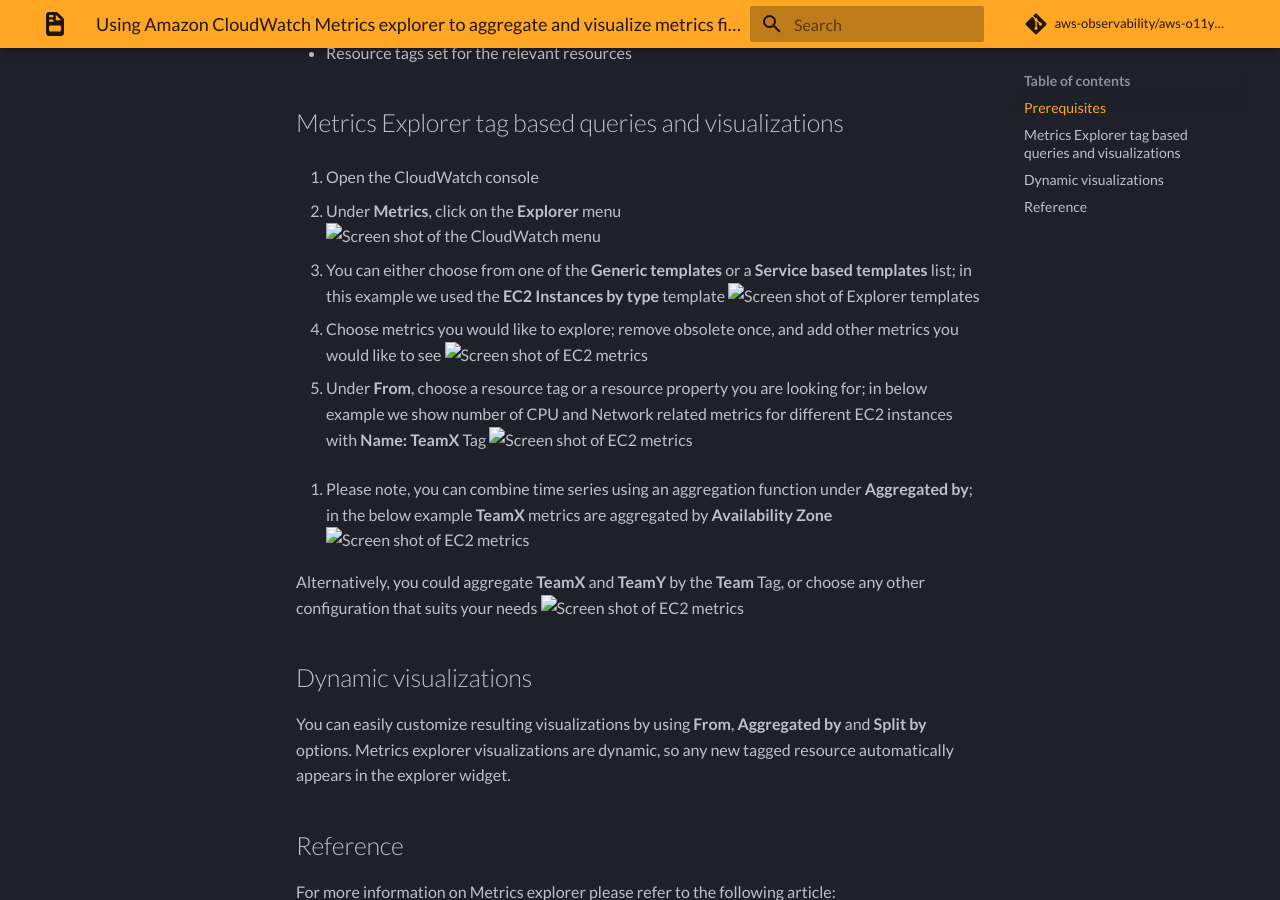
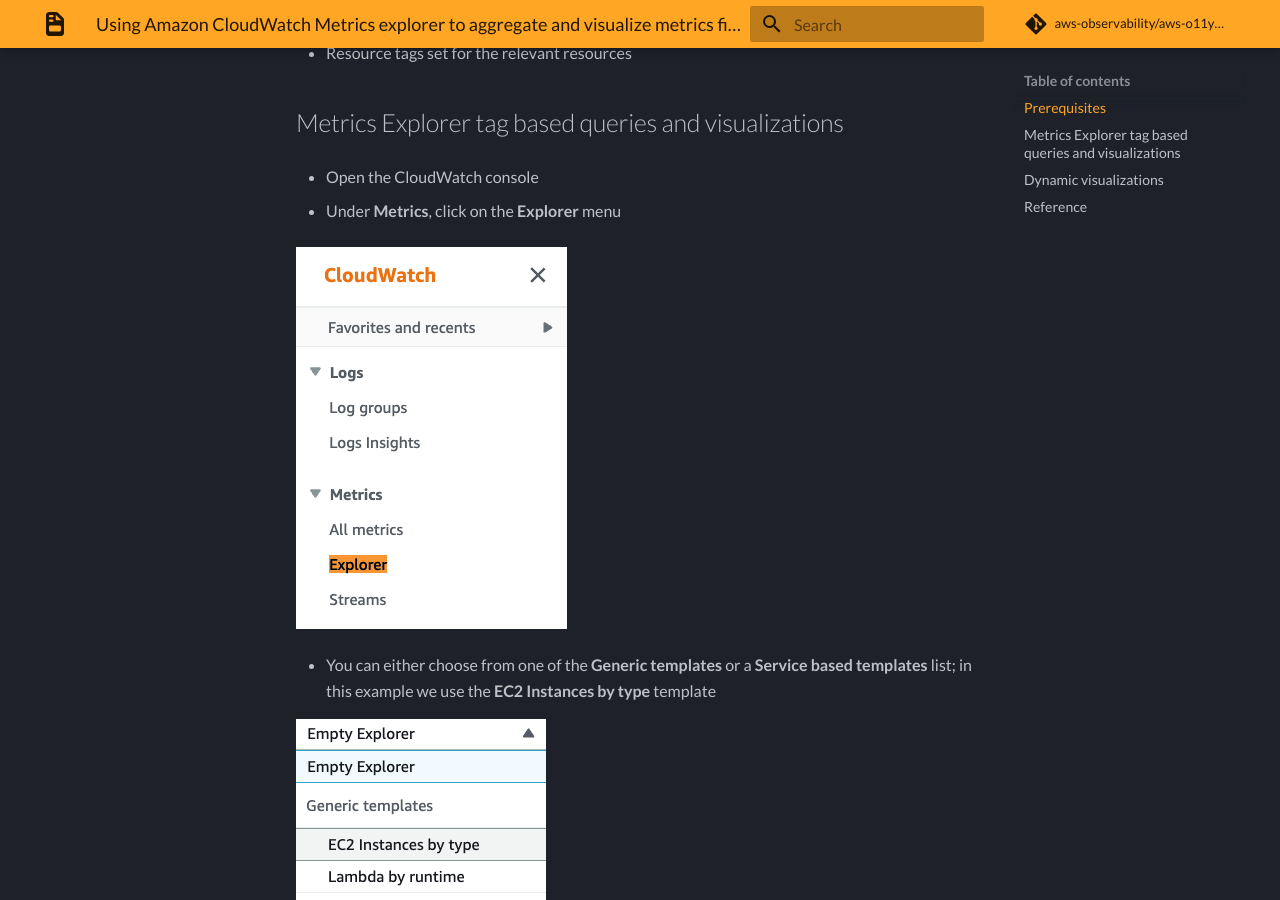
Before and after one commit to aws-observability/aws-o11y-recipes, an MkDocs documentation site: the page built from docs/recipes/metrics-explorer-filter-by-tags.md, in a window 1280 px wide and 900 px high, scrolled down 677 px. Built offline with MkDocs 1.6.1 and Material for MkDocs 9.7.7, drawn with Linux system fonts in a browser that asks for light colours; some web fonts are replaced; comment, search, counter and statistics services are not loaded; some of the changed text lies outside the part shown.

Commit message:
Update metrics-explorer-filter-by-tags.md
Updated Metrics Explorer as there were formatting differences between material and the default github theme and the way material handles html tags

```diff
--- a/docs/recipes/metrics-explorer-filter-by-tags.md
+++ b/docs/recipes/metrics-explorer-filter-by-tags.md
@@ -16,26 +16,39 @@
 
 ## Metrics Explorer tag based queries and visualizations
 
-1. Open the CloudWatch console
+*  Open the CloudWatch console
 
-2. Under <b>Metrics</b>, click on the <b>Explorer</b> menu </br>
-<img src="../images/metrics-explorer-filter-by-tags/metrics-explorer-cw-menu.png" alt="Screen shot of the CloudWatch menu" width="271" height="382" style="vertical-align:left">
+*  Under <b>Metrics</b>, click on the <b>Explorer</b> menu
 
-3. You can either choose from one of the <b>Generic templates</b> or a <b>Service based templates</b> list; in this example we used the <b>EC2 Instances by type</b> template
-<img src="../images/metrics-explorer-filter-by-tags/metrics-explorer-templates-ec2-by-type.png" alt="Screen shot of Explorer templates" width="250" height="601" style="vertical-align:left">
+![Screen shot of metrics filtered by tag](../images/metrics-explorer-filter-by-tags/metrics-explorer-cw-menu.png)
+<!-- <img src="../images/metrics-explorer-filter-by-tags/metrics-explorer-cw-menu.png" alt="Screen shot of the CloudWatch menu" width="271" height="382" style="vertical-align:left"> -->
 
-4. Choose metrics you would like to explore; remove obsolete once, and add other metrics you would like to see
-<img src="../images/metrics-explorer-filter-by-tags/metrics-explorer-ec2-metrics.png" alt="Screen shot of EC2 metrics" width="424" height="393" style="vertical-align:left">
+*  You can either choose from one of the <b>Generic templates</b> or a <b>Service based templates</b> list; in this example we use the <b>EC2 Instances by type</b> template
 
-5. Under <b>From</b>, choose a resource tag or a resource property you are looking for; in below example we show number of CPU and Network related metrics for different EC2 instances with <b>Name: TeamX</b> Tag
+![Screen shot of metrics filtered by tag](../images/metrics-explorer-filter-by-tags/metrics-explorer-templates-ec2-by-type.png)
+<!-- <img src="../images/metrics-explorer-filter-by-tags/metrics-explorer-templates-ec2-by-type.png" alt="Screen shot of Explorer templates" width="250" height="601" style="vertical-align:left"> -->
+
+*  Choose metrics you would like to explore; remove obsolete once, and add other metrics you would like to see
+
+![Screen shot of the EC2 metrics](../images/metrics-explorer-filter-by-tags/metrics-explorer-ec2-metrics.png)
+<!-- <img src="../images/metrics-explorer-filter-by-tags/metrics-explorer-ec2-metrics.png" alt="Screen shot of EC2 metrics" width="424" height="393" style="vertical-align:left"> -->
+
+*  Under <b>From</b>, choose a resource tag or a resource property you are looking for; in the below example we show number of CPU and Network related metrics for different EC2 instances with <b>Name: TeamX</b> Tag
+
+![Screen shot of the Name tag example](../images/metrics-explorer-filter-by-tags/metrics-explorer-teamx-name-tag.png)
+<!--
 <img src="../images/metrics-explorer-filter-by-tags/metrics-explorer-teamx-name-tag.png" alt="Screen shot of EC2 metrics" style="vertical-align:left">
-<!-- width="386" height="176" -->
+// width="386" height="176" -->
 
-6. Please note, you can combine time series using an aggregation function under <b>Aggregated by</b>; in the below example <b>TeamX</b> metrics are aggregated by <b>Availability Zone</b>
-<img src="../images/metrics-explorer-filter-by-tags/metrics-explorer-ec2-by-tag-name-dashboard.png" alt="Screen shot of EC2 metrics" style="vertical-align:left">
+*  Please note, you can combine time series using an aggregation function under <b>Aggregated by</b>; in the below example <b>TeamX</b> metrics are aggregated by <b>Availability Zone</b>
+
+![Screen shot of the EC2 dashboard filter by tag Name](../images/metrics-explorer-filter-by-tags/metrics-explorer-ec2-by-tag-name-dashboard.png)
+<!-- <img src="../images/metrics-explorer-filter-by-tags/metrics-explorer-ec2-by-tag-name-dashboard.png" alt="Screen shot of EC2 metrics" style="vertical-align:left"> -->
 
 Alternatively, you could aggregate <b>TeamX</b> and <b>TeamY</b> by the <b>Team</b> Tag, or choose any other configuration that suits your needs
-<img src="../images/metrics-explorer-filter-by-tags/metrics-explorer-ec2-by-tag-team-dashboard.png" alt="Screen shot of EC2 metrics" style="vertical-align:left">
+
+![Screen shot of the EC2 dashboard filter by tag Team](../images/metrics-explorer-filter-by-tags/metrics-explorer-ec2-by-tag-team-dashboard.png)
+<!-- <img src="../images/metrics-explorer-filter-by-tags/metrics-explorer-ec2-by-tag-team-dashboard.png" alt="Screen shot of EC2 metrics" style="vertical-align:left"> -->
 
 ## Dynamic visualizations
 You can easily customize resulting visualizations by using <b>From</b>, <b>Aggregated by</b> and <b>Split by</b> options. Metrics explorer visualizations are dynamic, so any new tagged resource automatically appears in the explorer widget.
```
